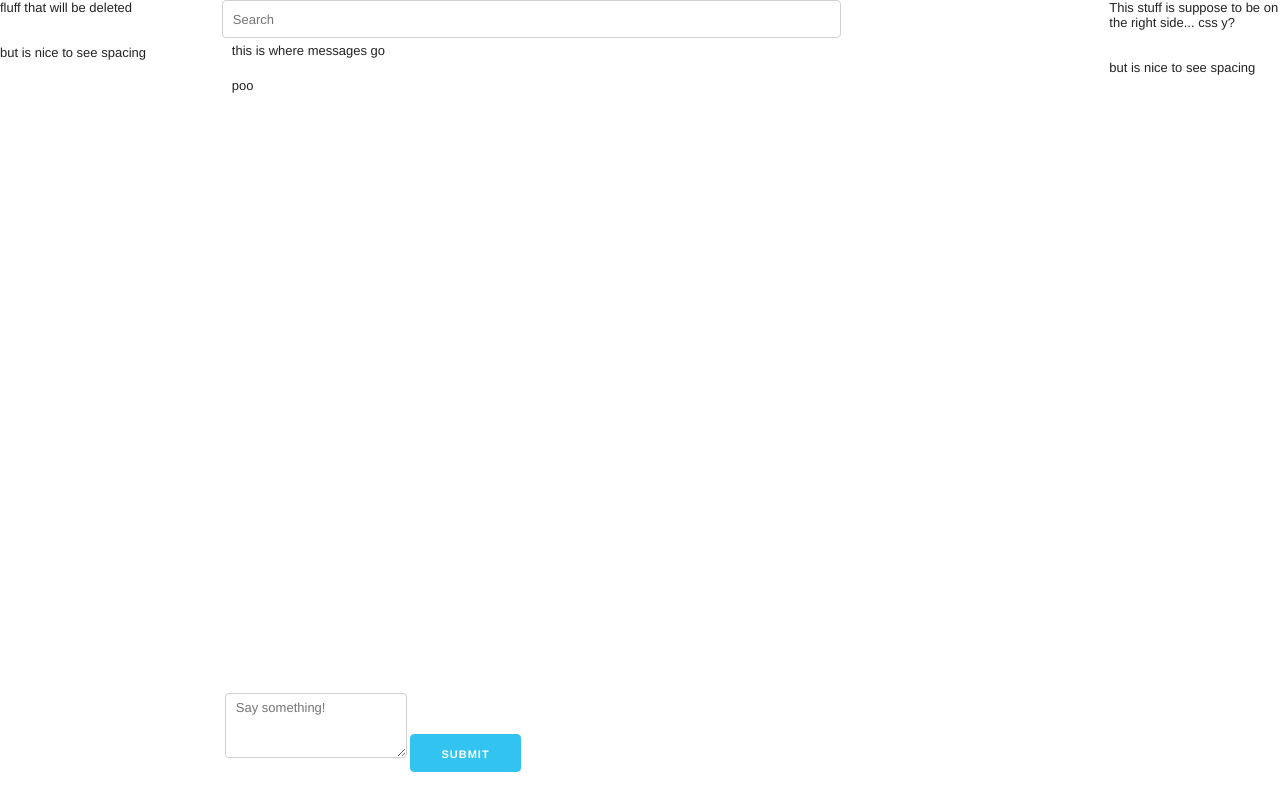
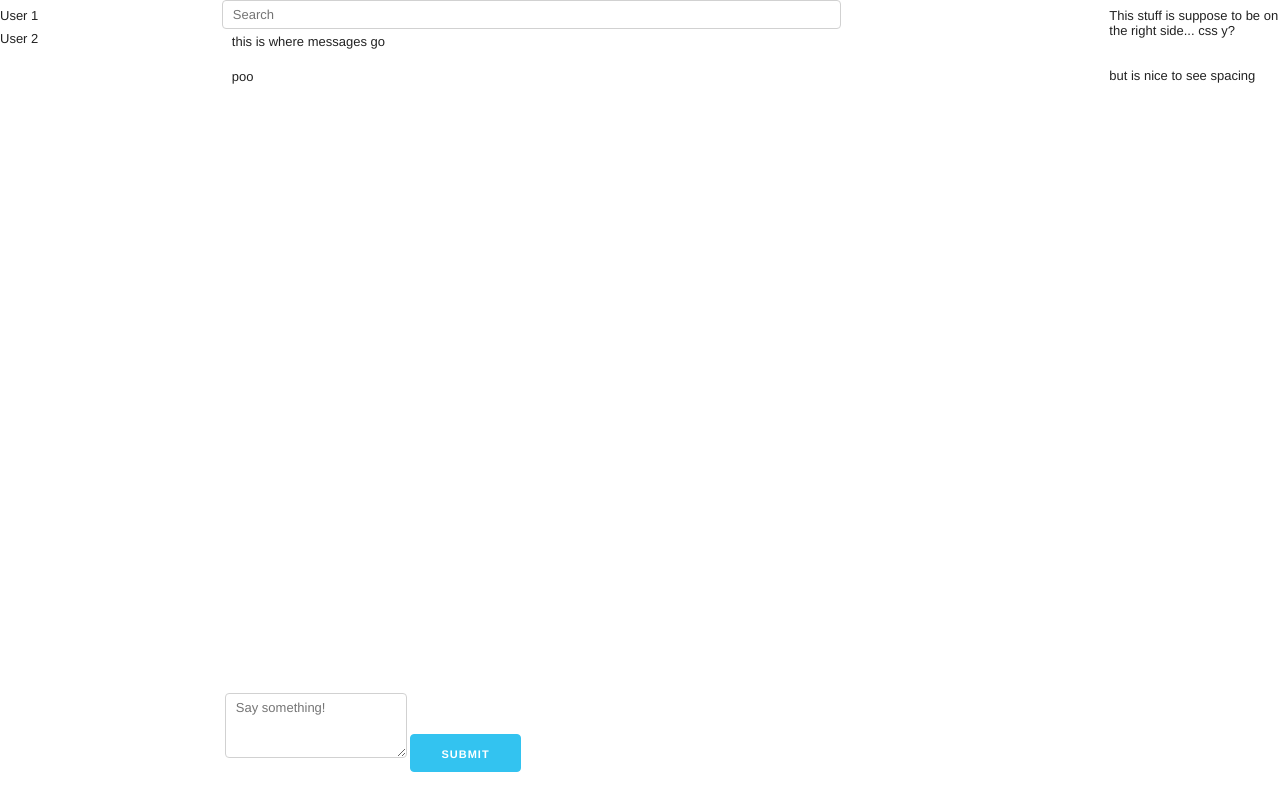
Before and after one commit to kelseyll/websockets_webapps_workshop, a website: page app/index.html in a window 1280 px wide. Drawn offline with nearby package versions, Linux system fonts and the light colour scheme; files that its build step writes are made by us from their sources.

Commit message:
Add custom.css

```diff
--- a/app/index.html
+++ b/app/index.html
@@ -6,6 +6,7 @@
 	<link rel="stylesheet" type="text/css" href="skeleton.css">
 	<link rel="stylesheet" type="text/css" href="normalize.css">
 	<link rel="stylesheet" type="text/css" href="index.css">
+	<link rel="stylesheet" type="text/css" href="custom.css">
 </head>
 
 <body>
@@ -13,10 +14,8 @@
 		<div class="row">
 			<div>
 				<div id="users" class="two columns">
-					<p>fluff that will be deleted
-						<br>
-						<br>
-						<br>but is nice to see spacing</p>
+					<p>User 1</p>
+					<p>User 2</p>
 				</div>
 			</div>
 			<div class="eight columns">
@@ -25,6 +24,7 @@
 					<li>this is where messages go</li>
 				</ul>
 				<form>
+
 					<textarea id="messageForm" placeholder="Say something!"></textarea>
 					<input class="button-primary" id="submitBtn" type="submit" value="Submit">
 				</form>
--- /dev/null
+++ b/app/public/custom.css
@@ -0,0 +1,3 @@
+p {
+	margin: 8px 0;
+}
--- a/app/public/skeleton.css
+++ b/app/public/skeleton.css
@@ -234,7 +234,7 @@ input[type="url"],
 input[type="password"],
 textarea,
 select {
-  height: 38px;
+  max-height: 38px;
   padding: 6px 10px; /* The 6px vertically centers text on FF, ignored by Webkit */
   background-color: #fff;
   border: 1px solid #D1D1D1;
```
